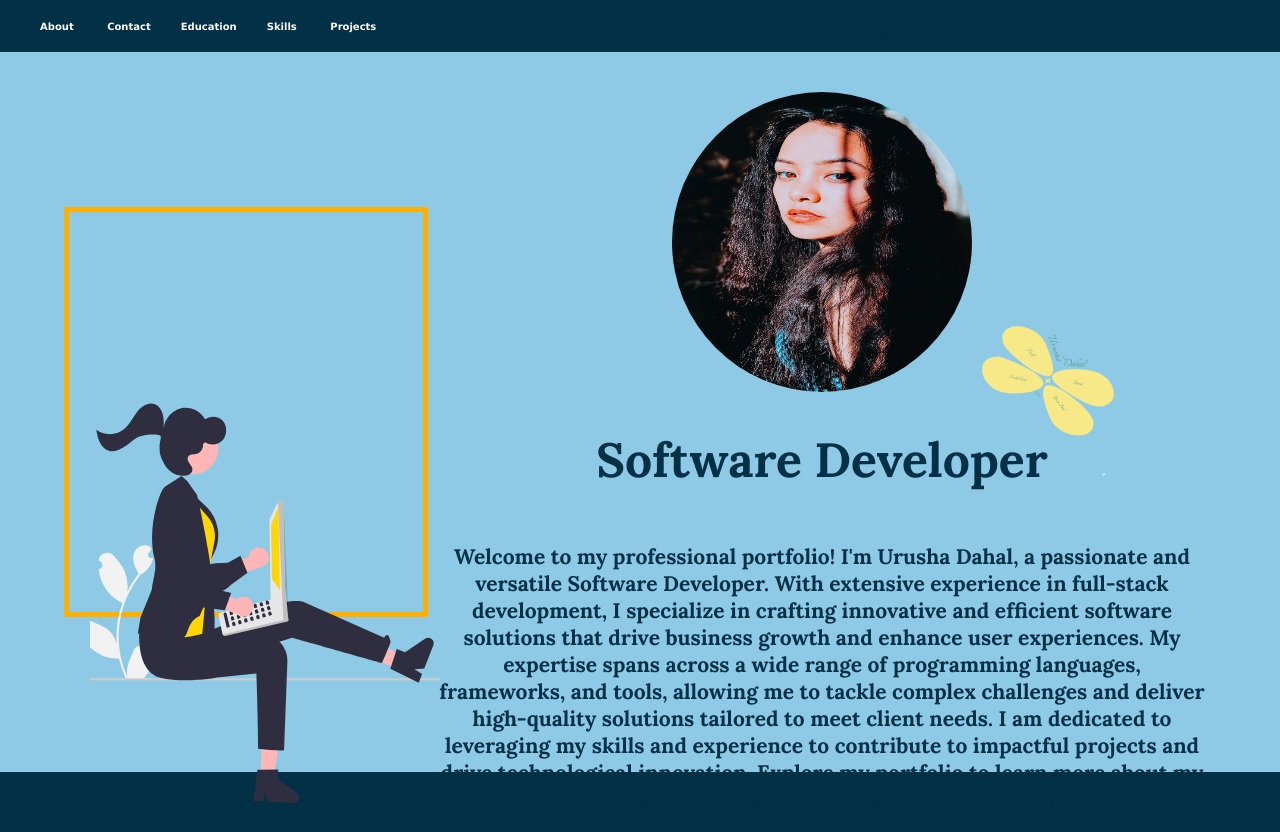
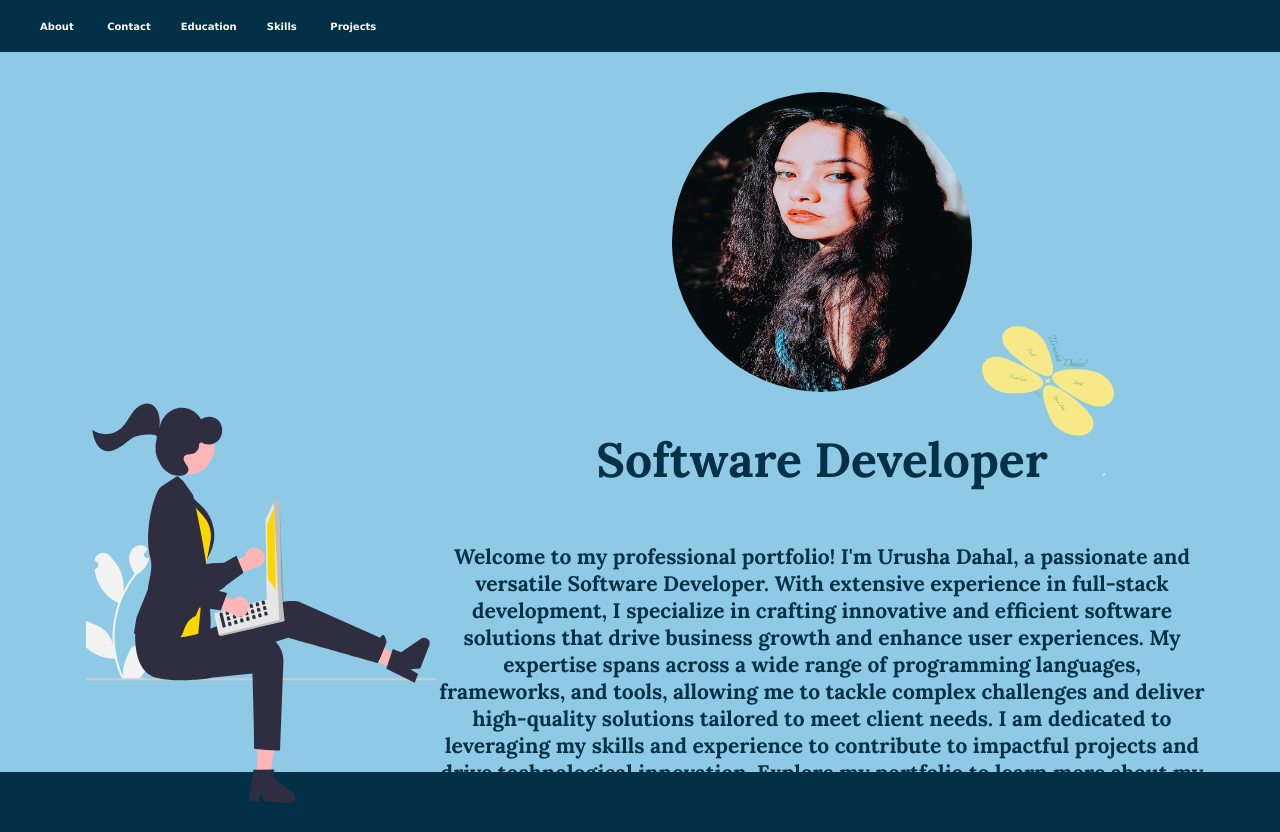
Before and after one commit to UrushaDahal/Portfolio, a React (Create React App) app in the folder my-portfolio/: page / in a window 1280 px wide. Built offline with nearby package versions, Linux system fonts and the light colour scheme.

Commit message:
Styling Corrections

```diff
--- a/my-portfolio/src/Styles/LandingPage.css
+++ b/my-portfolio/src/Styles/LandingPage.css
@@ -166,7 +166,6 @@ body {
     height: 50vh;
     width: 60%;
     color: #ffaf00;
-    border: #ffaf00, solid, thick;
     background-color: #8ecae6;
   }
 
```
